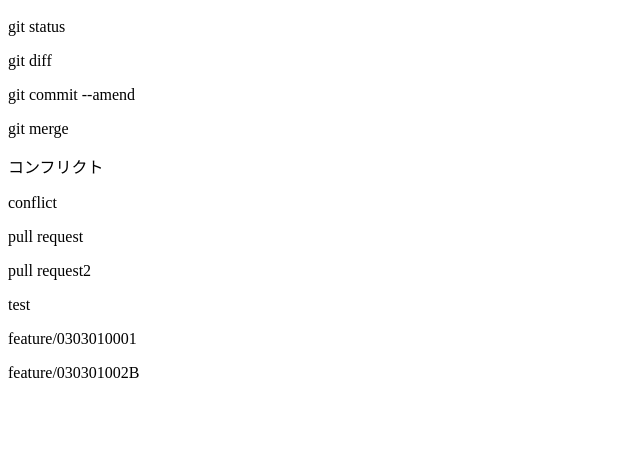
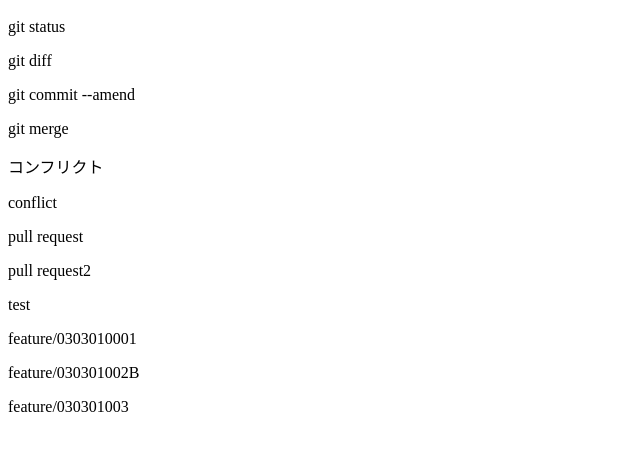
Before and after one commit to KaoruKishimoto/git_tutorial, a plain HTML site: page index.html in a window 1280 px wide. Shown: the part 57-508 px from the top of the page, without its empty margins (0-640 px from the left). Drawn offline with Linux system fonts and the light colour scheme.

Commit message:
0303010031

```diff
--- a/index.html
+++ b/index.html
@@ -10,3 +10,4 @@
 <p>test</p>
 <p>feature/0303010001</p>
 <p>feature/030301002B</p>
+<p>feature/030301003</p>
```
